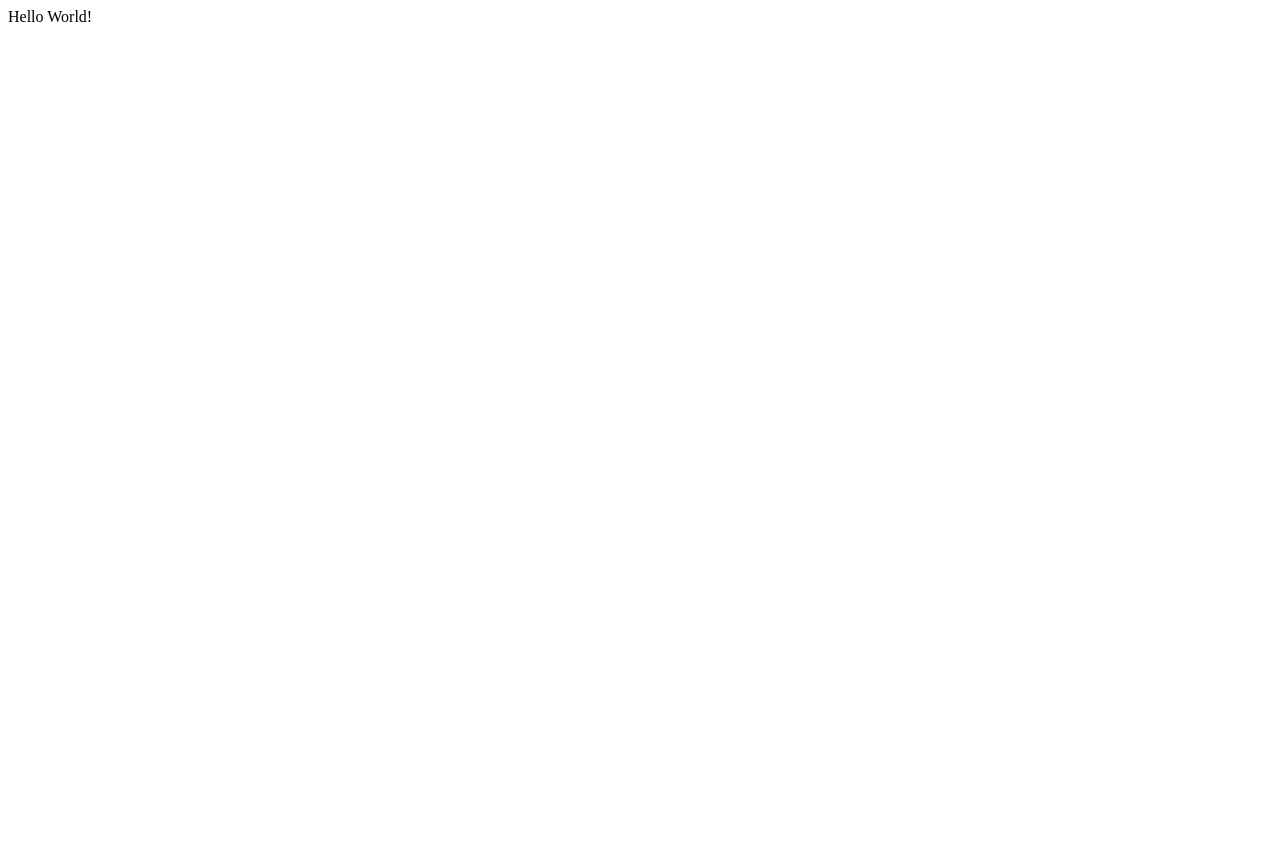
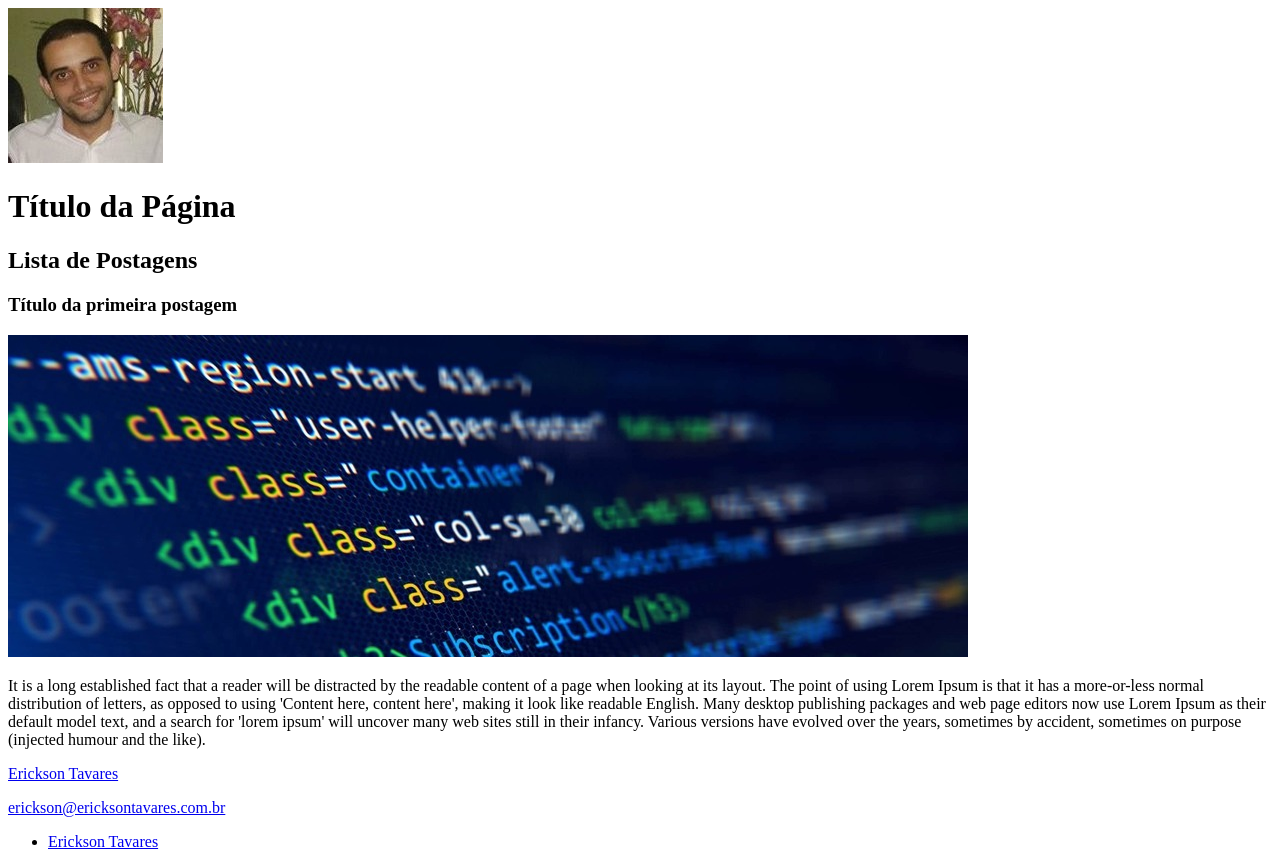
Before and after one commit to ericksont/dio-treinamento-html5, a plain HTML site: page index.html in a window 1280 px wide. Before the commit the page ends 800 px from the top, so only its background shows below. Drawn offline with Linux system fonts and the light colour scheme.

Commit message:
Definicao e estrutura basica do HTML

```diff
--- a/index.html
+++ b/index.html
@@ -5,6 +5,36 @@
         <title> Initial Page </title>
     </head>
     <body>
-        Hello World!
+        <header>
+            <img src="profile.jpeg" alt="Ilustração do rosto de Erickson Tavares" />
+            <h1> Título da Página</h1>
+        </header>
+
+        <section>
+            <header>
+                <h2> Lista de Postagens</h2>
+            </header>
+
+            <article>
+                <header>
+                    <h3> Título da primeira postagem </h3>
+                    <img src="html_code.jpg" alt="Ilustração de um código HTML" />
+                </header>
+
+                <p>
+                    It is a long established fact that a reader will be distracted by the readable content of a page when looking at its layout. The point of using Lorem Ipsum is that it has a more-or-less normal distribution of letters, as opposed to using 'Content here, content here', making it look like readable English. Many desktop publishing packages and web page editors now use Lorem Ipsum as their default model text, and a search for 'lorem ipsum' will uncover many web sites still in their infancy. Various versions have evolved over the years, sometimes by accident, sometimes on purpose (injected humour and the like).
+                </p>
+
+                <p><a href="https://br.linkedin.com/in/ericksontavares" target="_blank">Erickson Tavares</a></p>
+                <p><a href="mailto:lucas@vilaboim.com"  target="_blank">erickson@ericksontavares.com.br</a></p>
+
+            </article>
+        </section>
+
+        <footer>
+            <ul>
+                <li><a href="http://www.ericksontavares.com.br"> Erickson Tavares </a></li>
+            </ul>
+        </footer>
     </body>
 </html>
```
Also changed, not shown: html_code.jpg (added), profile.jpeg (added).
